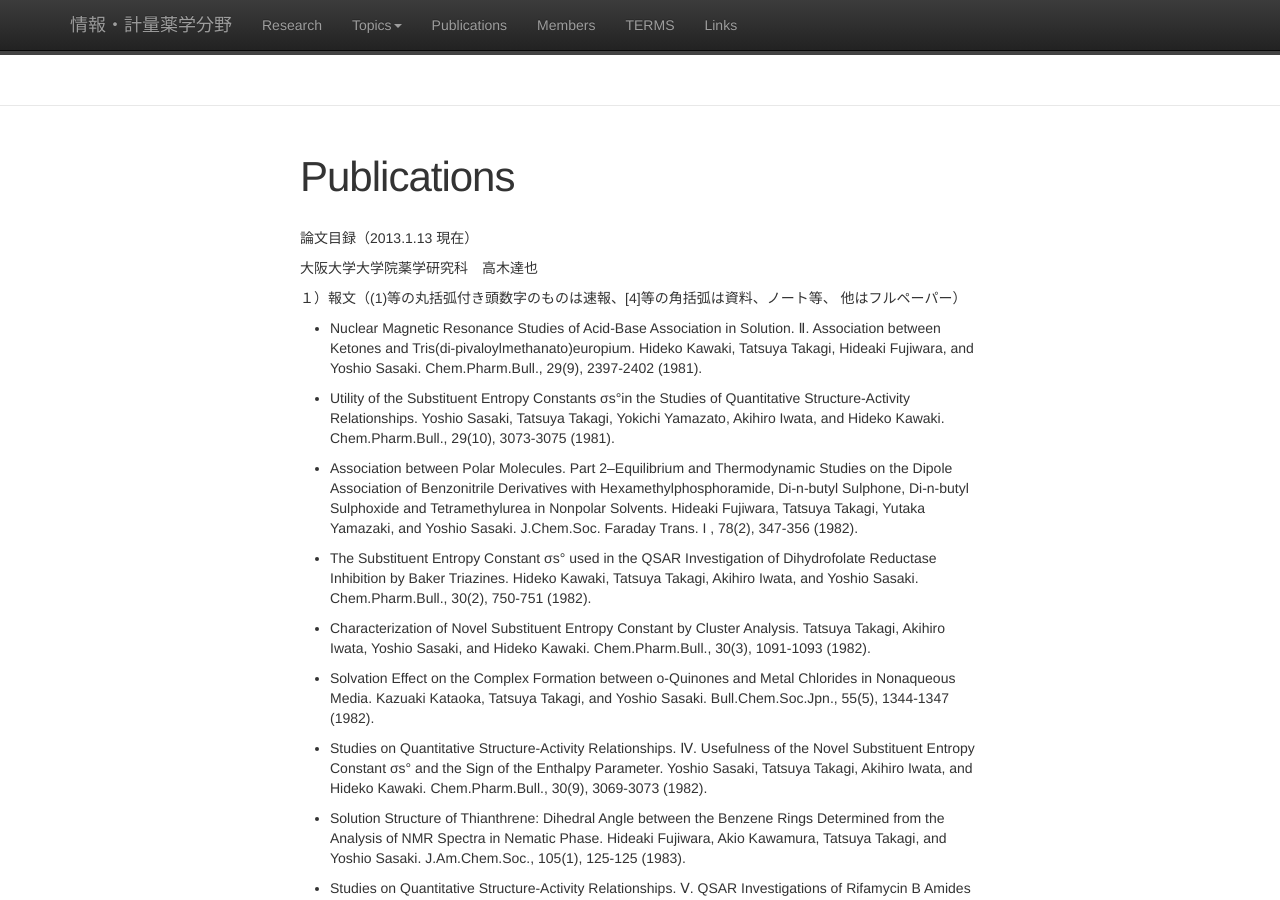
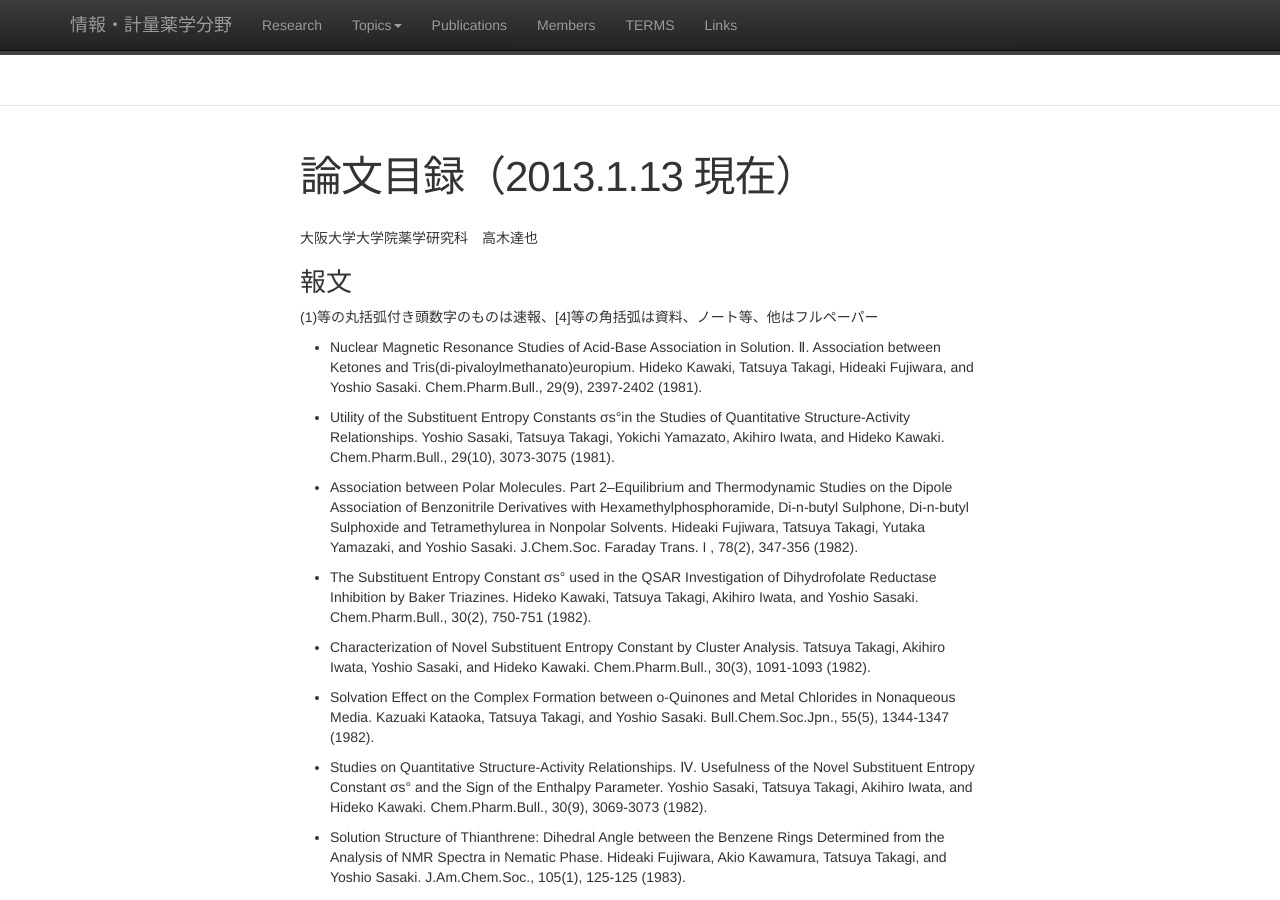
Before and after one commit to Pharmacometrics/Pharmacometrics.github.io, a Jekyll site: the page built from publications.md, in a window 1280 px wide and 900 px high. Built offline with Jekyll 4.4.1, drawn with Linux system fonts in a browser that asks for light colours; nearby versions of some CDN libraries; some of the changed text lies outside the part shown.

Commit message:
fix publications.md markup

```diff
--- a/publications.md
+++ b/publications.md
@@ -1,16 +1,15 @@
 ---
 layout: page
-title: Publications
+title: 論文目録（2013.1.13 現在）
 ---
 
-
-論文目録（2013.1.13 現在）
 
 大阪大学大学院薬学研究科　高木達也
 
 
- １）報文（(1)等の丸括弧付き頭数字のものは速報、[4]等の角括弧は資料、ノート等、
-    他はフルペーパー）
+### 報文
+
+(1)等の丸括弧付き頭数字のものは速報、[4]等の角括弧は資料、ノート等、他はフルペーパー
 
 - Nuclear Magnetic Resonance Studies of Acid-Base Association in Solution. Ⅱ.
     Association between Ketones and Tris(di-pivaloylmethanato)europium.
```
Also changed, not shown: other parts of publications.md (+4 -4 lines).
